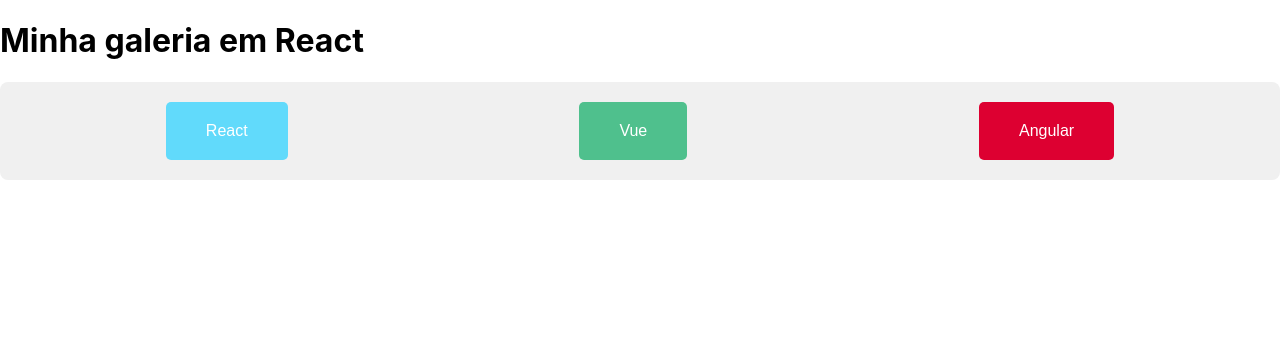
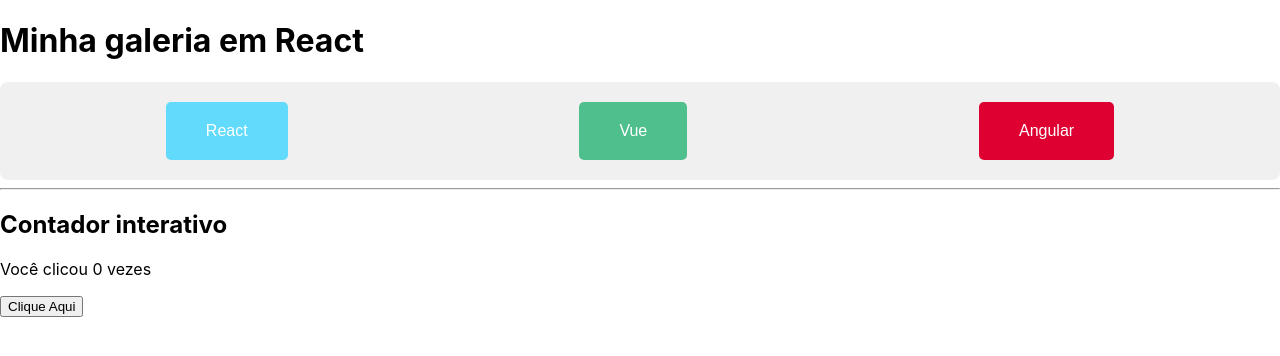
Before and after one commit to NeoArkham/meu-primeiro-app-react, a React (Create React App) app: page / in a window 1280 px wide. Shown: the top 356 px of the page. Built offline with nearby package versions, Linux system fonts and the light colour scheme.

Commit message:
Adiciona componente counter com gerenciamento de estado via useState

```diff
--- a/src/App.js
+++ b/src/App.js
@@ -1,11 +1,18 @@
 import './App.css';
 import GalleryItem from './components/GalleryItem';
-import Gallery from './components/Gallery'
+import Gallery from './components/Gallery';
+import Counter from './components/Counter'; //importe o novo componente
 function App() {
   return (
     <div className="App">
       <h1>Minha galeria em React</h1>
       <Gallery />
+
+    <hr />
+
+    <h2>Contador interativo</h2>
+    <Counter /> {/*Use o Componenete*/}
+
     </div>
   );
 }
--- /dev/null
+++ b/src/components/Counter.js
@@ -0,0 +1,21 @@
+import React, { useState } from "react"; // Importamos o useState
+
+function Counter (){
+    //Criamos a variável de estado
+    const [count, setCount] = useState(0);
+        // [Variável, funcao_modificador] = useState(valor_inicial);
+
+        //Criamos agora ums função para lidar com o clique
+        function handleIncrement(){
+            setCount(count + 1); //usamos essa função para atualizar o estado
+                }
+    return (
+        <div className="counter">
+             {/*usamos a variável de estado no JSX*/}
+            <p>Você clicou {count} vezes</p>
+            <button onClick={handleIncrement}>Clique Aqui</button>
+        </div>
+    );
+}
+
+export default Counter;
```
